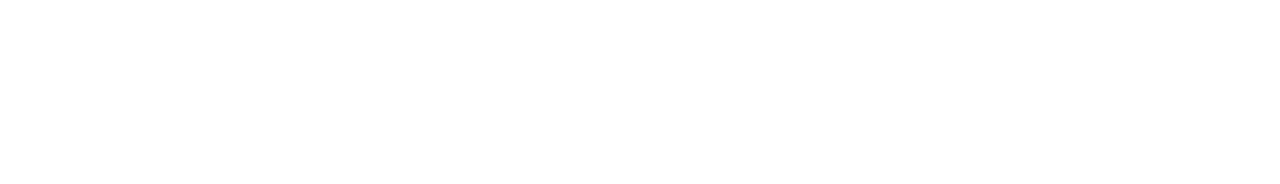
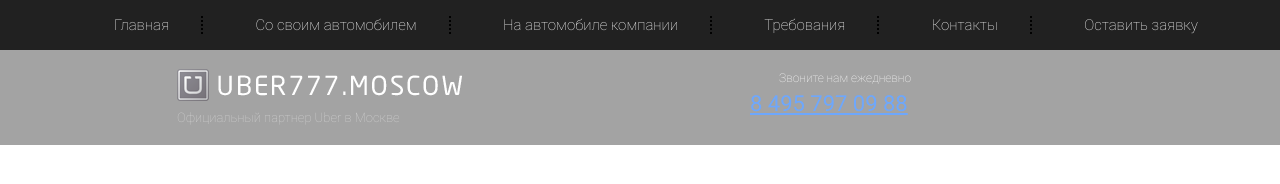
Before and after one commit to Okn-project/project-bootstrap, a plain HTML site: page src/index.html in a window 1280 px wide. Drawn offline with Linux system fonts and the light colour scheme.

Commit message:
header started

```diff
--- /dev/null
+++ b/src/css/fonts.css
@@ -0,0 +1,34 @@
+@font-face {
+  font-family: 'Roboto';
+  src: url('../fonts/Roboto-Light.woff2') format('woff2'),
+      url('../fonts/Roboto-Light.woff') format('woff'),
+      url('../fonts/Roboto-Light.ttf') format('ttf');
+  font-weight: 300;
+  font-style: normal;
+  font-display: swap;
+}
+
+@font-face {
+  font-family: 'Roboto';
+  src: url('../fonts/Roboto-Thin.woff2') format('woff2'),
+      url('../fonts/Roboto-Thin.woff') format('woff'),
+      url('../fonts/Roboto-Thin.ttf') format('ttf');
+  font-weight: 300;
+  font-style: normal;
+  font-display: swap;
+}
+
+@font-face {
+  font-family: 'Roboto';
+  src: url('../fonts/Roboto-Regular.woff2') format('woff2'),
+      url('../fonts/Roboto-Regular.woff') format('woff'),
+      url('../fonts/Roboto-Regular.ttf') format('ttf');
+  font-weight: 400;
+  font-style: normal;
+  font-display: swap;
+}
+
+
+* {
+  font-family: Roboto;
+}
--- a/src/css/styles.css
+++ b/src/css/styles.css
@@ -1,3 +1,77 @@
-* {
-  font-family: Roboto;
+.main_nav {
+  padding: 0 70px;
+  min-height: 50px;
+  background-color: #212121;
 }
+
+.menu {
+  display: flex;
+  justify-content: space-between;
+  list-style: none;
+  margin: 0;
+  min-height: 50px;
+  align-items: center;
+  flex-wrap: wrap;
+}
+
+.menu_link {
+  font-weight: 300;
+  font-size: 15px;
+}
+.menu_link > a {
+  text-decoration: none;
+  color: #fff;
+}
+
+.menu_link:not(.menu_link:last-child) > a::after {
+  content: "";
+  height: 10px;
+  border-right: 2px dotted black;
+  padding-left: 32px;
+}
+
+.subheader {
+  background: rgba(0,0,0, .6) ;
+  mix-blend-mode: normal;
+  opacity: 0.6;
+  padding: 19px 0 17px 0;
+}
+
+.subheader_logo {
+  max-width: 100%;
+  object-fit: cover;
+}
+
+.subheader_text {
+  font-weight: 200;
+  font-size: 13px;
+  color: #FFFFFF;
+  opacity: 0.5;
+  margin-top: 7px;
+}
+
+
+.subheader_call{
+  color: #FFFFFF;
+  font-weight: 300;
+  font-size: 12px;
+  padding-left: 32px;
+}
+.subheader_tel{
+  padding-left: 3px;
+  font-weight: 400;
+  font-size: 22px;
+
+}
+.advantages {
+}
+.mobile {
+}
+.options {
+}
+.conditions {
+}
+.map {
+}
+footer {
+}
--- a/src/index.html
+++ b/src/index.html
@@ -8,6 +8,48 @@
     <link rel="stylesheet" href="css/bootstrap-reboot.min.css" />
     <link rel="stylesheet" href="css/bootstrap-grid.min.css" />
     <link rel="stylesheet" href="css/styles.css" />
+    <link rel="stylesheet" href="css/fonts.css" />
   </head>
-  <body></body>
+  <body>
+    <header class="header">
+      <nav class="main_nav">
+        <div class="container">
+          <ul class="menu">
+            <li class="menu_link"><a href="#">Главная</a></li>
+            <li class="menu_link"><a href="#">Со своим автомобилем</a></li>
+            <li class="menu_link"><a href="#">На автомобиле компании</a></li>
+            <li class="menu_link"><a href="#"> Требования</a></li>
+            <li class="menu_link"><a href="#"> Контакты</a></li>
+            <li class="menu_link"><a href="#"> Оставить заявку</a></li>
+          </ul>
+        </div>
+      </nav>
+      <div class="subheader">
+        <div class="container">
+          <div class="row">
+            <div class="col-md-4 offset-md-1">
+              <a href="#" class="subheader_logo"
+                ><img src="images/promo/logo.png" alt="logo" class="logo"
+              /></a>
+              <div class="subheader_text">
+                Официальный партнер Uber в Москве
+              </div>
+            </div>
+            <div class="col-md-2 offset-md-2">
+              <div class="subheader_call">Звоните нам ежедневно</div>
+              <a href="tel:84957970988" class="subheader_tel">8 495 797 09 88</a>
+            </div>
+            <div class="col-md-2"></div>
+          </div>
+        </div>
+      </div>
+    </header>
+
+    <section class="advantages"></section>
+    <section class="mobile"></section>
+    <section class="options"></section>
+    <section class="conditions"></section>
+    <section class="map"></section>
+    <footer></footer>
+  </body>
 </html>
```
Also changed, not shown: src/fonts/Roboto-Light.ttf (added), src/fonts/Roboto-Light.woff (added), src/fonts/Roboto-Light.woff2 (added), src/fonts/Roboto-Regular.ttf (added), src/fonts/Roboto-Regular.woff (added), src/fonts/Roboto-Regular.woff2 (added), src/fonts/Roboto-Thin.ttf (added), src/fonts/Roboto-Thin.woff (added), src/fonts/Roboto-Thin.woff2 (added), src/icons/conditions/Layer 31 copy 7.png (added), src/icons/conditions/Rectangle.png (added), 1 other file.
